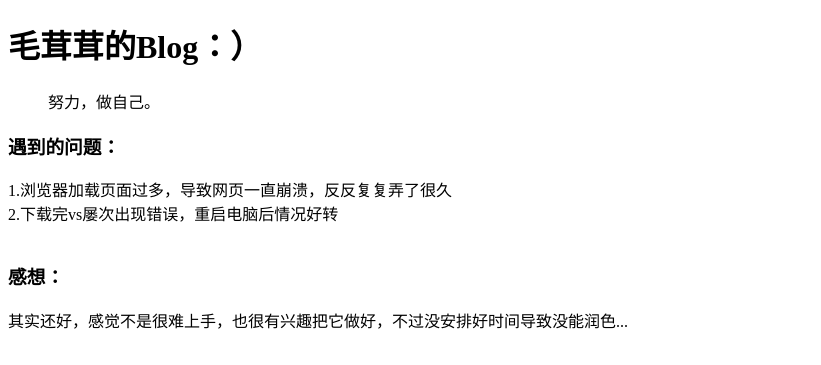
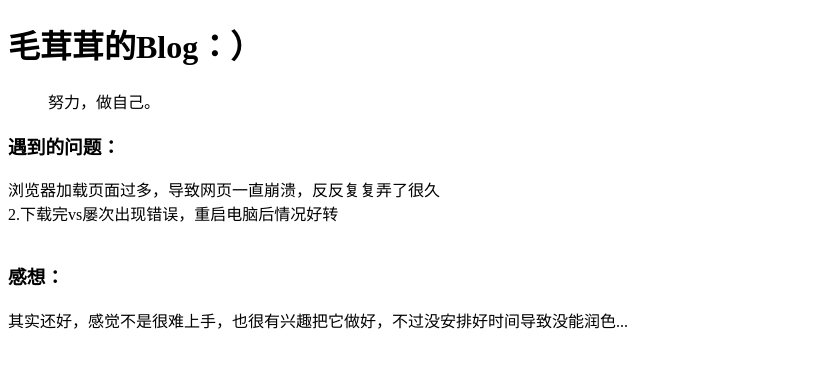
Before and after one commit to zhangx1999/zhangx1999.github.io, a plain HTML site: page index.html in a window 1280 px wide. Shown: the top 365 px of the page, without its empty margins (0-821 px from the left). Drawn offline with Linux system fonts and the light colour scheme.

Commit message:
Update index.html

```diff
--- a/index.html
+++ b/index.html
@@ -1,9 +1,9 @@
 <!DOCTYPE html>
 <html>
     <head>
+        <link rel="stylesheet" href="index.css">
         <meta charset="utf-8">
-        <title>毛茸茸鸭</title>
-
+        <title >毛茸茸鸭</title>
     </head>
    <body>
        <h1>毛茸茸的Blog：）</h1>
@@ -11,10 +11,11 @@
             努力，做自己。
             </blockquote>
 
-       <h3>遇到的问题：</h3>1.浏览器加载页面过多，导致网页一直崩溃，反反复复弄了很久<br>
+       <div><h3>遇到的问题：</h3></div>
+       <div>浏览器加载页面过多，导致网页一直崩溃，反反复复弄了很久<br>
                           2.下载完vs屡次出现错误，重启电脑后情况好转<br>
                           <br>
-
+                        </div>
        <h3>感想：</h3>其实还好，感觉不是很难上手，也很有兴趣把它做好，不过没安排好时间导致没能润色...<br><br>
            <p>
             <h3>吾欢喜的书 </h3>
```
